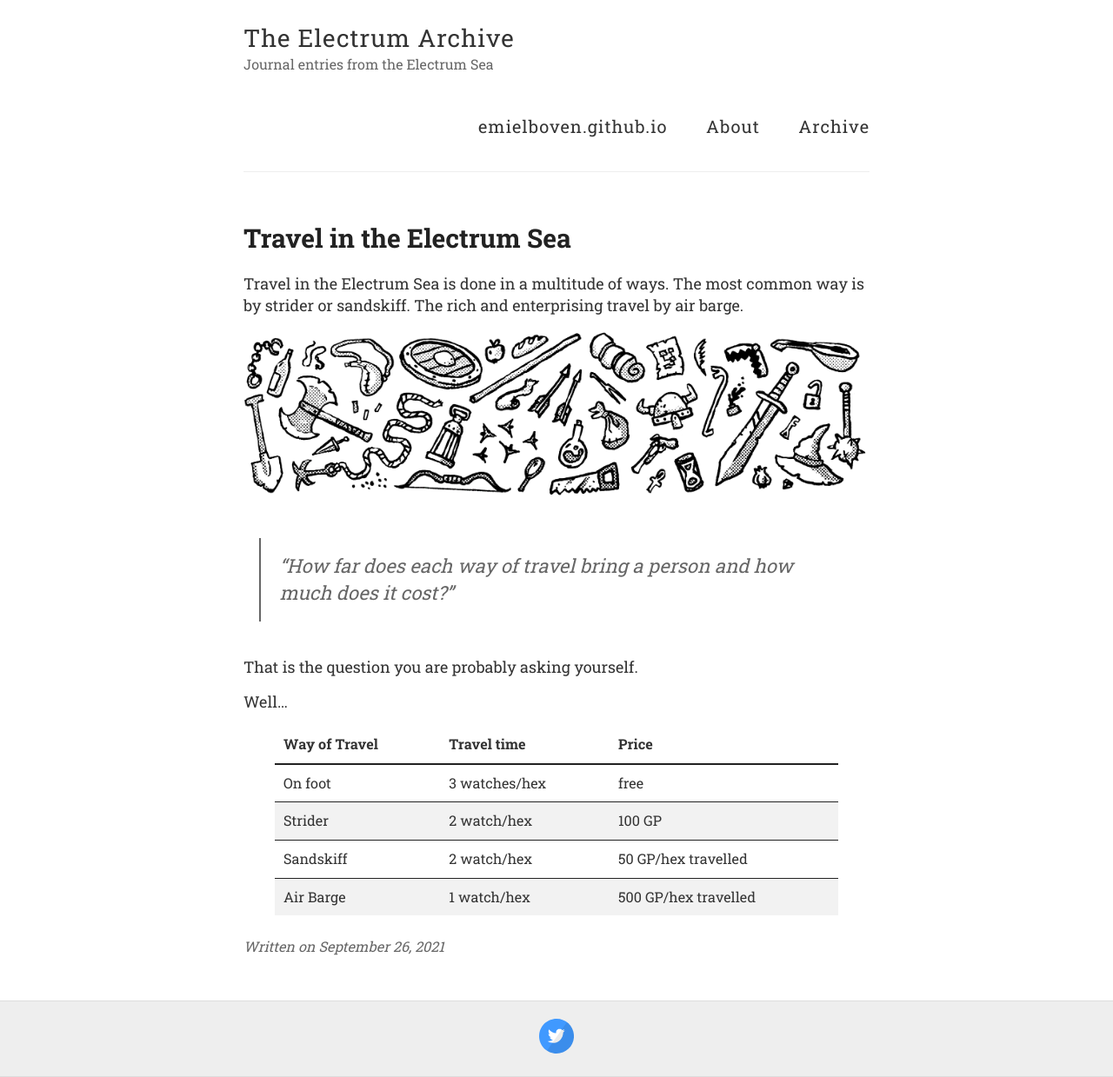
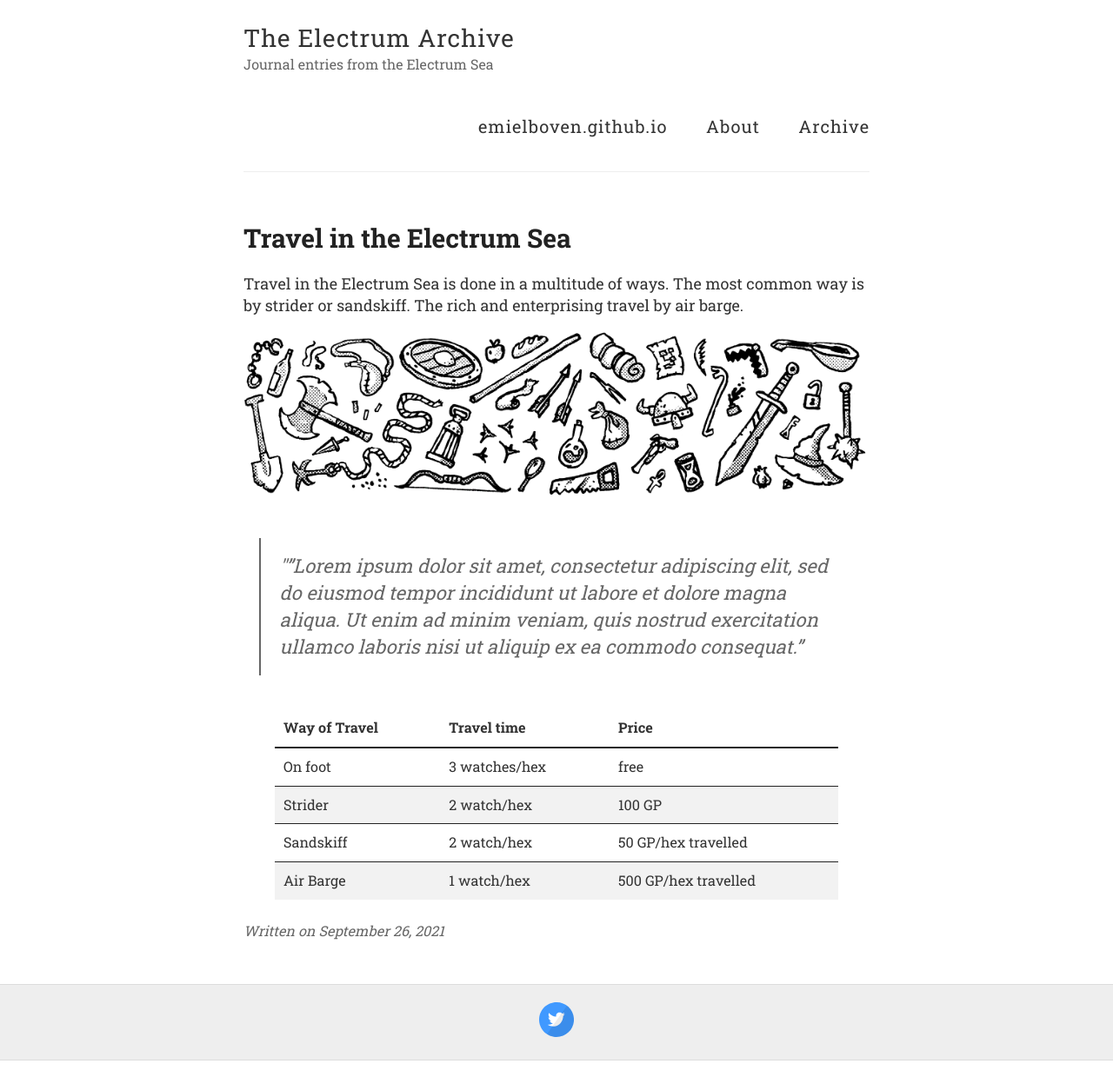
Before and after one commit to emielboven/emielboven.github.io, a Jekyll site: the page built from _posts/2021-09-26-Travel-in-the-Electrum-Sea.md, in a window 1280 px wide. Shown: the whole page at 87% size. Built offline with Jekyll 4.4.1, drawn with Linux system fonts in a browser that asks for light colours.

Commit message:
Update 2021-09-26-Travel-in-the-Electrum-Sea.md

```diff
--- a/_posts/2021-09-26-Travel-in-the-Electrum-Sea.md
+++ b/_posts/2021-09-26-Travel-in-the-Electrum-Sea.md
@@ -7,11 +7,9 @@
 ![equipment.png]({{site.baseurl}}/images/equipment.png)
 
 
->"How far does each way of travel bring a person and how much does it cost?"
+>""Lorem ipsum dolor sit amet, consectetur adipiscing elit, sed do eiusmod tempor incididunt ut labore et dolore magna aliqua. Ut enim ad minim veniam, quis nostrud exercitation ullamco laboris nisi ut aliquip ex ea commodo consequat."
 
-That is the question you are probably asking yourself.
 
-Well...
 
 
 | Way of Travel | Travel time | Price|
```
